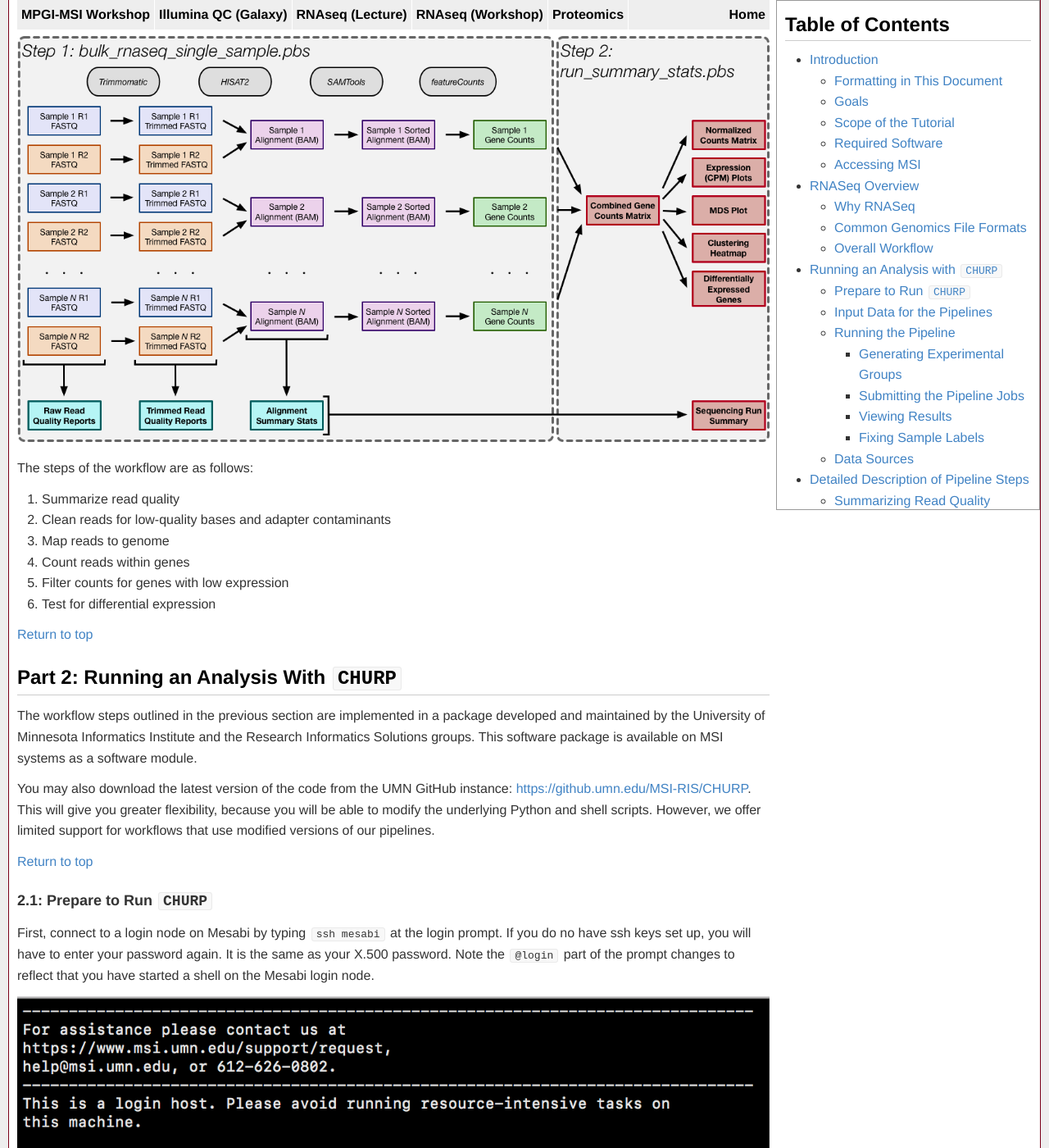
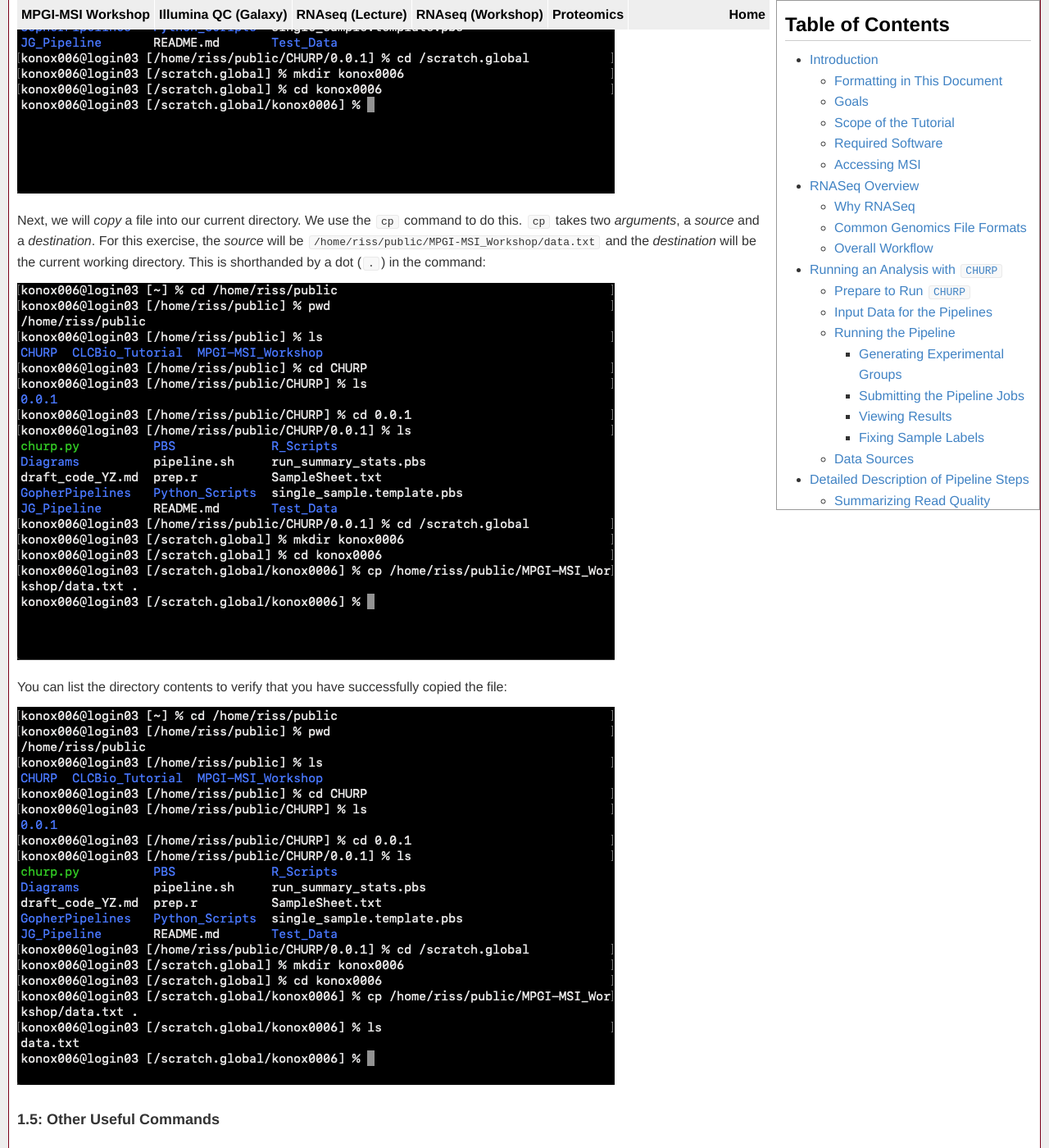
Before and after one commit to msi-ris/Tutorials, a Jekyll site: the page built from rnaseq_cmd_beta.md, in a window 1280 px wide and 1400 px high, scrolled down 10399 px. Shown: the whole window at 82% size. Built offline with Jekyll 4.4.1, drawn with Linux system fonts in a browser that asks for light colours; some of the changed text lies outside the part shown.

Commit message:
Update rnaseq beta

```diff
--- a/rnaseq_cmd_beta.md
+++ b/rnaseq_cmd_beta.md
@@ -338,6 +338,24 @@ X500 ID, then `Enter`:
 
 Again, we do not have to specify the full path to the new directory because we
 are making it *relative* to the working directory, which is `/scratch.global`.
+Let's `cd` into our directory.
+
+![cd]({{ "/graphics/rnaseq_cmd/cd_scratch_x500.png" | prepend: site.baseurl }})
+
+Next, we will *copy* a file into our current directory. We use the `cp` command
+to do this. `cp` takes two *arguments*, a *source* and a *destination*. For this
+exercise, the *source* will be `/home/riss/public/MPGI-MSI_Workshop/data.txt`
+and the *destination* will be the current working directory. This is
+shorthanded by a dot (`.`) in the command:
+
+![cp]({{ "/graphics/rnaseq_cmd/cp.png" | prepend: site.baseurl }})
+
+You can list the directory contents to verify that you have successfully copied
+the file:
+
+![ls]({{ "/graphics/rnaseq_cmd/ls_verify_cp.png" | prepend: site.baseurl }})
+
+
 
 ### <a name="1.4"></a> 1.5: Other Useful Commands
 
```
Also changed, not shown: graphics/rnaseq_cmd/cd_scratch_x500.png (added), graphics/rnaseq_cmd/cp.png (added), graphics/rnaseq_cmd/ls_verify_cp.png (added).
